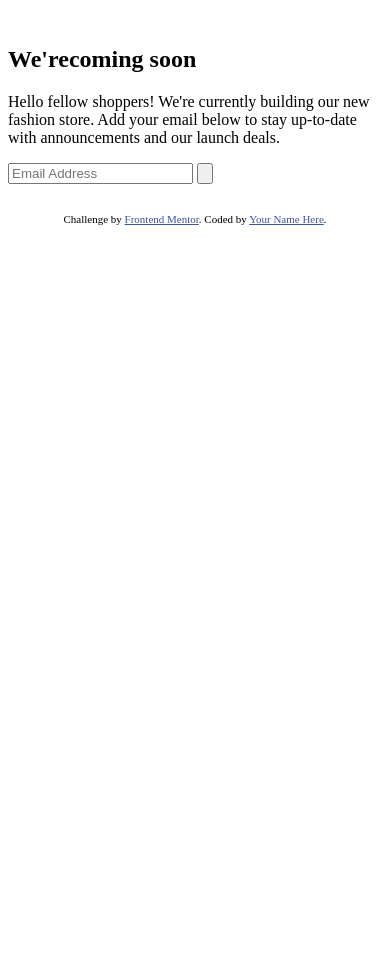
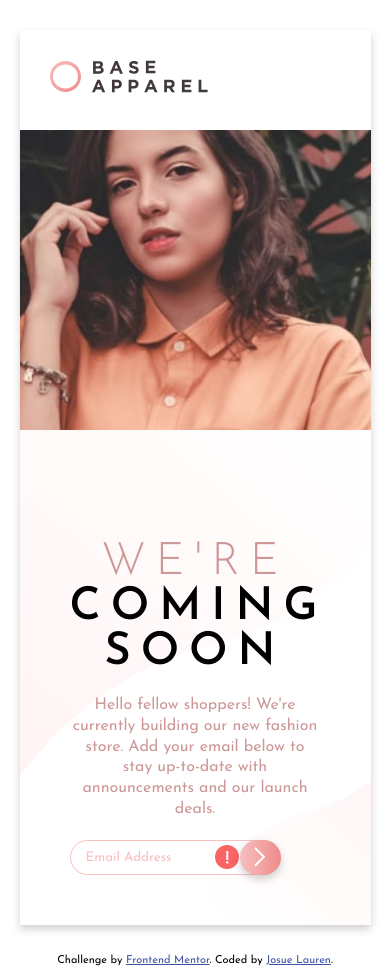
Before and after one commit to JosueLauren/base-apparel-coming-soon-master, a plain HTML site: page index.html in a window 390 px wide. Before the commit the page ends 844 px from the top, so only its background shows below. Drawn offline with Linux system fonts and the light colour scheme.

Commit message:
Finalizado a parte responsiva

```diff
--- a/index.html
+++ b/index.html
@@ -5,31 +5,31 @@
   <meta name="viewport" content="width=device-width, initial-scale=1.0"> <!-- displays site properly based on user's device -->
   <link rel="stylesheet" href="style.css">
   <link rel="icon" type="image/png" sizes="32x32" href="./images/favicon-32x32.png">
-
   <title>Frontend Mentor | Base Apparel coming soon page</title>
 
   <!-- Feel free to remove these styles or customise in your own stylesheet 👍 -->
 </head>
 <body>
-  <main>
+  <main class="principal">
     <section class="descrição">
-      <img src="" alt="">
-      <h1 class="titulo"><span>We're</span>coming soon</h1>
+      <img class="logo" src="images/logo.svg" alt="logo">
+      <h1 class="titulo"><span>We're</span> <br> coming <br> soon</h1>
       <p class="parágrafo">Hello fellow shoppers! We're currently building our new fashion store.
         Add your email below to stay up-to-date with announcements and our launch deals.</p>
       <form class="formulário" action="#">
         <input class="entrada-email" type="email" name="email" id="email" placeholder="Email Address">
-        <input class="btn" type="submit" value="">
+        <button class="btn">
+          <img src="images/icon-arrow.svg" alt="icon-arrow">
+        </button>
       </form>
     </section>
     <div class="div-imagem">
-      <img class="imagem" src="" alt="">
     </div>
   </main>
-<footer>
+  <footer>
     <p class="attribution">
       Challenge by <a href="https://www.frontendmentor.io?ref=challenge" target="_blank">Frontend Mentor</a>.
-      Coded by <a href="#">Your Name Here</a>.
+      Coded by <a href="#">Josue Lauren</a>.
     </p>
   </footer>
 </body>
--- a/style.css
+++ b/style.css
@@ -8,6 +8,107 @@
     --four: hsl(0, 74%, 74%);
 }
 
+*{
+    margin: 0px;
+    padding: 0px;
+    box-sizing: border-box;
+    font-family: "Josefin Sans", sans-serif;
+}
+
+body {
+    width: 100vw;
+    height: 100vh;
+    display: flex;
+    flex-direction: column;
+    justify-content: center;
+    align-items: center;
+}
+
+main.principal {
+    width: 70%;
+    height: auto;
+    display: flex;
+    margin: 30px 0px;
+    box-shadow: 0 4px 8px 0 rgba(100, 100, 100, 0.3);
+
+}
+
+section.descrição {
+    width: 60%;
+    padding: 30px 100px;
+    background-image: url(images/bg-pattern-desktop.svg);
+    background-repeat: no-repeat;
+    background-size: cover;
+    background-position: center;
+
+}
+
+img.logo {
+    width: 158px;
+    height: 33px;
+}
+
+h1.titulo {
+    font-size: 45px;
+    text-transform: uppercase;
+    margin: 60px 0px 20px 0px;
+    letter-spacing: 10px;
+}
+
+h1.titulo span {
+    color: var(--Desaturated-Red);
+    font-weight: 300;
+}
+
+p.parágrafo {
+    line-height: 1.3;
+    color: var(--Desaturated-Red);
+    margin-bottom: 20px;
+}
+
+form.formulário {
+    display: flex;
+}
+
+input.entrada-email {
+    height: 35px;
+    width: 300px;
+    border-radius: 20px;
+    padding-left: 15px;
+    outline: none;
+    background-image: url(images/icon-error.svg);
+    background-repeat: no-repeat;
+    background-position: center right 40px;
+    border: 1px solid var(--tree);
+}
+
+input::placeholder {
+    color: var(--tree);
+}
+
+button.btn {
+    height: 35px;
+    width: 60px;
+    position: relative;
+    border-radius: 20px;
+    left: -40px;
+    cursor: pointer;
+    outline: none;
+    background-image: linear-gradient(to right, hsl(0, 80%, 86%), hsl(0, 74%, 74%));
+    display: flex;
+    align-items: center;
+    justify-content: center;
+    border: none;
+    box-shadow: 0 4px 8px 0 rgba(100, 100, 100, 0.3);
+
+}
+
+div.div-imagem {
+    width: 40%;
+    height: 100%;
+    background-image: url(images/hero-desktop.jpg);
+    background-size: cover;
+}
 .attribution {
     font-size: 11px;
     text-align: center;
@@ -15,3 +116,43 @@
 .attribution a {
     color: hsl(228, 45%, 44%);
 }
+
+@media screen and (max-width: 800px) {
+    body {
+
+        width: auto;
+        height: auto;
+    }
+
+    main.principal {
+        width: 90%;
+        flex-direction: column-reverse;
+        position: relative;
+    }
+
+    div.div-imagem {
+        background-image: url(images/hero-mobile.jpg);
+        background-size: cover;
+        width: 100%;
+        height: 300px;
+        margin-top: 100px;
+    }
+
+    section.descrição {
+        width: 100%;
+        text-align: center;
+        padding: 50px;
+
+    }
+
+    form.formulário {
+        justify-content: center;
+
+    }
+
+    img.logo {
+        position: absolute;
+        top: 30px;
+        left: 30px;
+    }
+}
```
